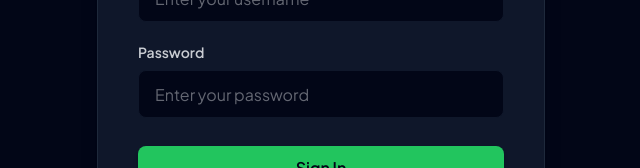
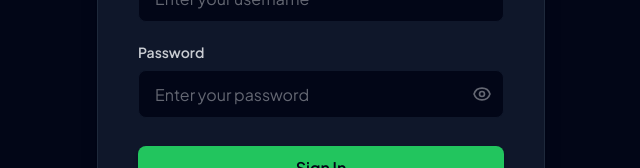
Before and after one commit to THEROHAN01/brainly-monorepo, a React (Vite) app in the folder frontend/: page /signin in a window 1280 px wide. Shown: the part 340-508 px from the top of the page, without its empty margins (319-959 px from the left). Built offline with nearby package versions, Linux system fonts and the light colour scheme; no server answers.

Commit message:
fix: add password visibility toggle to auth forms
Added PasswordInput component with show/hide eye toggle button.
Used in Signin and Signup pages. The toggle has a proper aria-label
and uses SVG eye icons consistent with the rest of the codebase.

```diff
--- a/frontend/src/components/ui/Input.tsx
+++ b/frontend/src/components/ui/Input.tsx
@@ -1,4 +1,4 @@
-import { forwardRef } from "react";
+import { forwardRef, useState } from "react";
 import { cn } from "../../lib/utils";
 
 interface InputProps extends React.InputHTMLAttributes<HTMLInputElement> {
@@ -28,3 +28,52 @@ export const Input = forwardRef<HTMLInputElement, InputProps>(
 );
 
 Input.displayName = "Input";
+
+interface PasswordInputProps extends Omit<React.InputHTMLAttributes<HTMLInputElement>, 'type'> {
+    error?: boolean;
+}
+
+export const PasswordInput = forwardRef<HTMLInputElement, PasswordInputProps>(
+    ({ className, error, ...props }, ref) => {
+        const [visible, setVisible] = useState(false);
+
+        return (
+            <div className="relative">
+                <input
+                    type={visible ? "text" : "password"}
+                    className={cn(
+                        "flex h-12 w-full rounded-lg border bg-brand-bg px-4 pr-11 py-3 text-brand-text transition-all duration-200",
+                        "placeholder:text-brand-text/40",
+                        "focus:outline-none focus:ring-2 focus:ring-brand-primary focus:border-brand-primary",
+                        "disabled:cursor-not-allowed disabled:opacity-50",
+                        error
+                            ? "border-red-500 focus:ring-red-500 focus:border-red-500"
+                            : "border-brand-surface",
+                        className
+                    )}
+                    ref={ref}
+                    {...props}
+                />
+                <button
+                    type="button"
+                    onClick={() => setVisible(v => !v)}
+                    className="absolute right-3 top-1/2 -translate-y-1/2 text-brand-text/40 hover:text-brand-text transition-colors cursor-pointer"
+                    aria-label={visible ? "Hide password" : "Show password"}
+                >
+                    {visible ? (
+                        <svg className="w-5 h-5" fill="none" stroke="currentColor" viewBox="0 0 24 24">
+                            <path strokeLinecap="round" strokeLinejoin="round" strokeWidth={2} d="M13.875 18.825A10.05 10.05 0 0112 19c-4.478 0-8.268-2.943-9.543-7a9.97 9.97 0 011.563-3.029m5.858.908a3 3 0 114.243 4.243M9.878 9.878l4.242 4.242M9.88 9.88l-3.29-3.29m7.532 7.532l3.29 3.29M3 3l3.59 3.59m0 0A9.953 9.953 0 0112 5c4.478 0 8.268 2.943 9.543 7a10.025 10.025 0 01-4.132 5.411m0 0L21 21" />
+                        </svg>
+                    ) : (
+                        <svg className="w-5 h-5" fill="none" stroke="currentColor" viewBox="0 0 24 24">
+                            <path strokeLinecap="round" strokeLinejoin="round" strokeWidth={2} d="M15 12a3 3 0 11-6 0 3 3 0 016 0z" />
+                            <path strokeLinecap="round" strokeLinejoin="round" strokeWidth={2} d="M2.458 12C3.732 7.943 7.523 5 12 5c4.478 0 8.268 2.943 9.542 7-1.274 4.057-5.064 7-9.542 7-4.477 0-8.268-2.943-9.542-7z" />
+                        </svg>
+                    )}
+                </button>
+            </div>
+        );
+    }
+);
+
+PasswordInput.displayName = "PasswordInput";
--- a/frontend/src/pages/Signin.tsx
+++ b/frontend/src/pages/Signin.tsx
@@ -1,6 +1,6 @@
 import { useRef, useState } from "react";
 import { Button } from "../components/ui/Button";
-import { Input } from "../components/ui/Input";
+import { Input, PasswordInput } from "../components/ui/Input";
 import { GoogleSignInButton } from "../components/ui/GoogleSignInButton";
 import { BACKEND_URL } from "../config";
 import axios from "axios";
@@ -77,7 +77,7 @@ export function Signin() {
                         {/* Password Input */}
                         <div className="space-y-2">
                             <label htmlFor="signin-password" className="block text-sm font-semibold text-brand-text/80">Password</label>
-                            <Input id="signin-password" ref={passwordRef} placeholder="Enter your password" type="password" />
+                            <PasswordInput id="signin-password" ref={passwordRef} placeholder="Enter your password" />
                         </div>
 
                         {/* Signin Button */}
--- a/frontend/src/pages/Signup.tsx
+++ b/frontend/src/pages/Signup.tsx
@@ -1,6 +1,6 @@
 import { useNavigate, Link } from "react-router-dom";
 import { Button } from "../components/ui/Button";
-import { Input } from "../components/ui/Input";
+import { Input, PasswordInput } from "../components/ui/Input";
 import { GoogleSignInButton } from "../components/ui/GoogleSignInButton";
 import { BACKEND_URL } from "../config";
 import axios from "axios";
@@ -89,7 +89,7 @@ export function Signup() {
                         {/* Password Input */}
                         <div className="space-y-2">
                             <label htmlFor="signup-password" className="block text-sm font-semibold text-brand-text/80">Password</label>
-                            <Input ref={passwordRef} id="signup-password" placeholder="Create a strong password" type="password" />
+                            <PasswordInput ref={passwordRef} id="signup-password" placeholder="Create a strong password" />
                         </div>
 
                         {/* Signup Button */}
```
